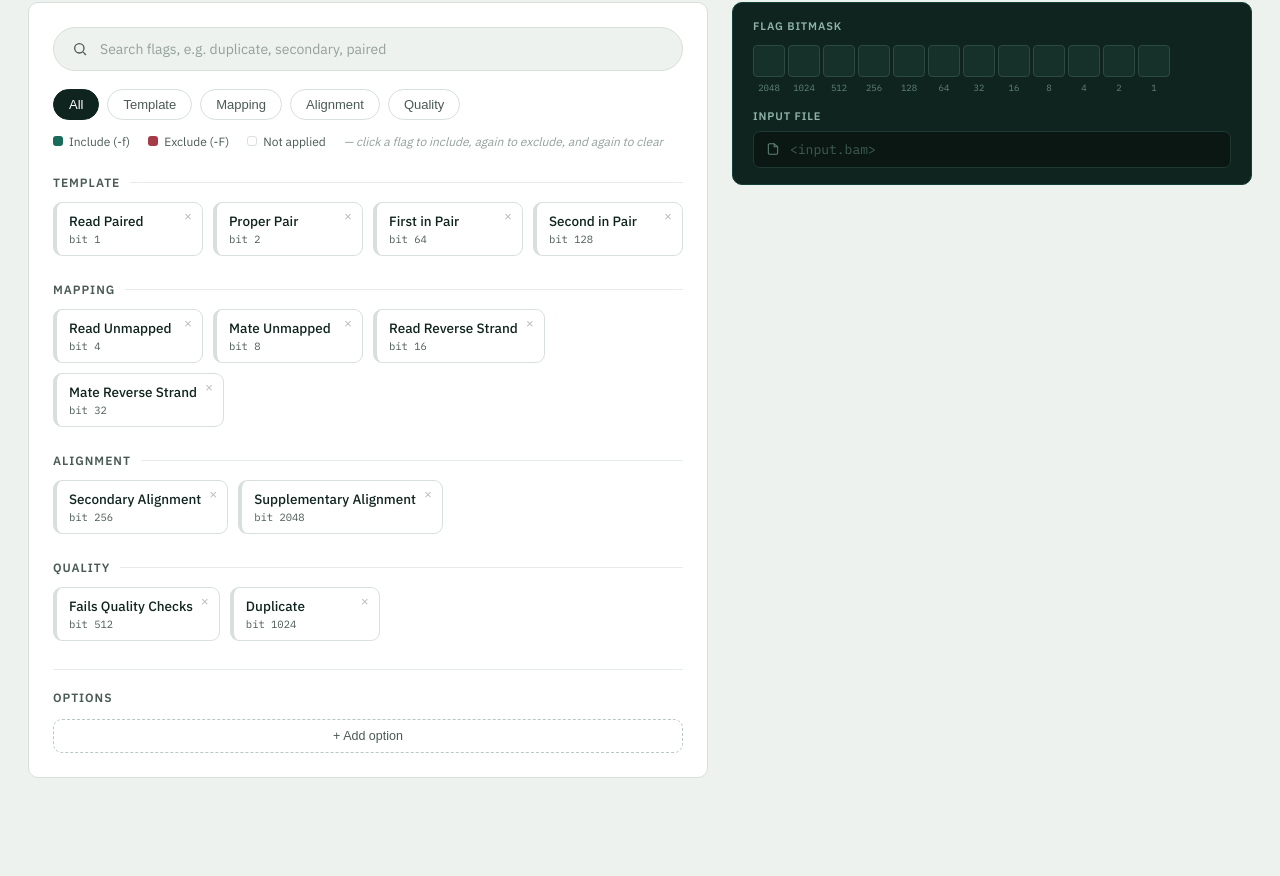
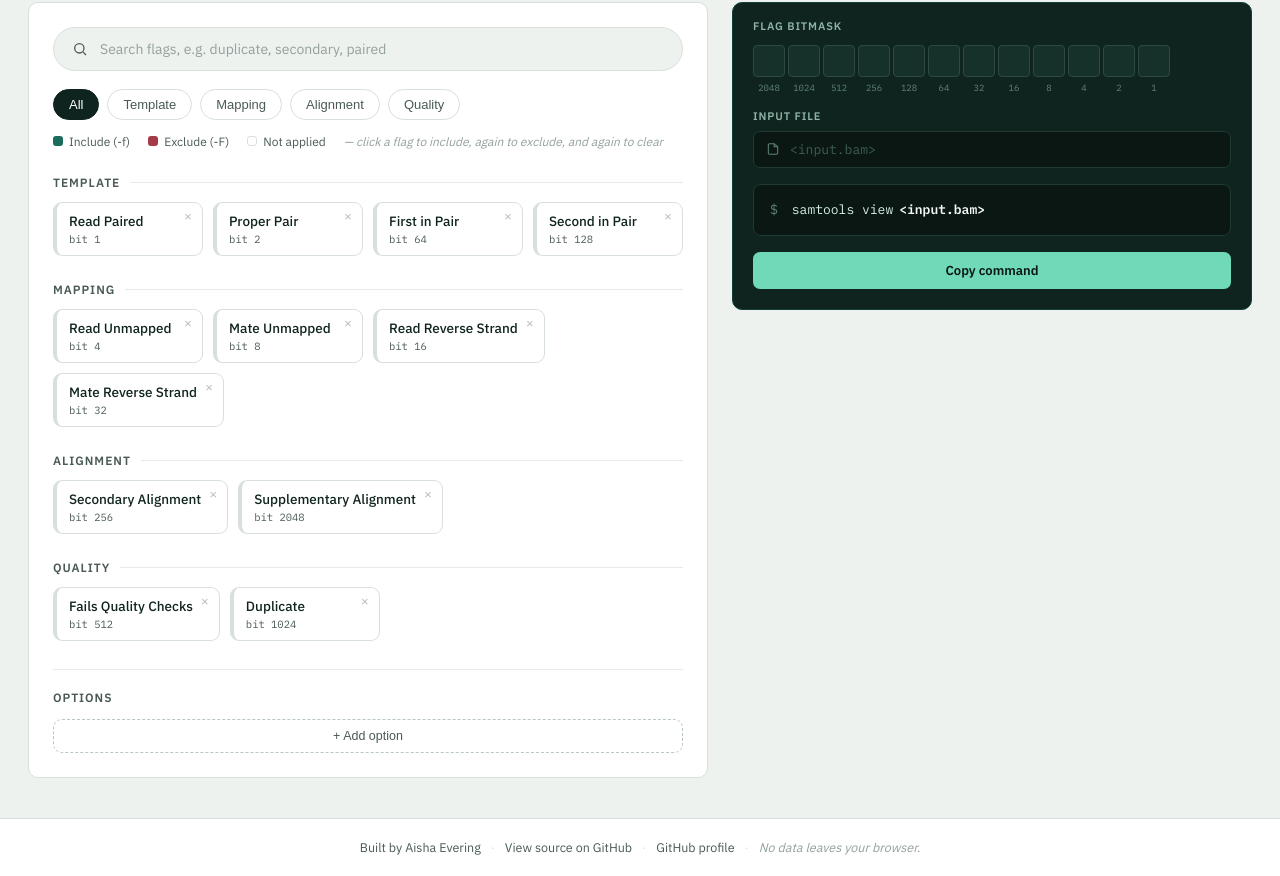
Before and after one commit to AishaEvering/BioTools, a React (Vite) app: page / in a window 1280 px wide. Shown: the part 107-983 px from the top of the page. Before the commit the page ends 913 px from the top, so only its background shows below. Built offline with nearby package versions, Linux system fonts and the light colour scheme.

Commit message:
implemented the command, footer, copy button components

```diff
--- a/src/App.tsx
+++ b/src/App.tsx
@@ -5,20 +5,41 @@ import OutputPanel from "./ui/layout/OutputPanel/OutputPanel";
 import { createFlagFilter } from "./domain/services/filtering/CreateFlagFilter";
 import { useState } from "react";
 import type { FlagFilter } from "./domain/filtering/FlagFilter";
+import BottomBar from "./ui/layout/BottomBar/BottomBar";
+import type { SelectedViewOption } from "./domain/options/SelectedViewOption";
 
 function App() {
   const [flagFilter, setFlagFilter] = useState<FlagFilter>(
     createFlagFilter([], []),
   );
 
+  const [selectedOptions, setSelectedOptions] = useState<SelectedViewOption[]>(
+    [],
+  );
+
+  const [highlightedKeys, setHighlightedKeys] = useState<string[]>([]);
+
   return (
     <>
       <TopBar />
 
       <main className="workspace">
-        <BuilderPanel flagFilter={flagFilter} setFlagFilter={setFlagFilter} />
-        <OutputPanel flagFilter={flagFilter} />
+        <BuilderPanel
+          flagFilter={flagFilter}
+          setFlagFilter={setFlagFilter}
+          selectedOptions={selectedOptions}
+          setSelectedOptions={setSelectedOptions}
+          setHighlightedKeys={setHighlightedKeys}
+        />
+        <OutputPanel
+          flagFilter={flagFilter}
+          selectedOptions={selectedOptions}
+          setHighlightedKeys={setHighlightedKeys}
+          highlightedKeys={highlightedKeys}
+        />
       </main>
+
+      <BottomBar />
     </>
   );
 }
--- a/src/domain/services/command/SamViewCommandRenderer.ts
+++ b/src/domain/services/command/SamViewCommandRenderer.ts
@@ -17,26 +17,37 @@ export function renderSamViewCommand(command: SamViewCommand): string {
 
     return [
         "samtools view",
-        options,
         includedFlags,
         excludedFlags,
+        options,
         inputFileName
     ].filter(Boolean).join(" ");
 }
 
 function renderSelectedOptions(options: SelectedViewOption[]): string {
-    return options.map(({option, value}) => {
-        return option.requiresValue ? `${option.syntax} ${formatValue(value)}` : option.syntax;
-    }).join(" ");
+  return options
+    .filter(({ option, value }) => {
+      if (!option.requiresValue) {
+        return true;
+      }
+
+      return value !== undefined && value !== "";
+    })
+    .map(({ option, value }) => {
+      return option.requiresValue
+        ? `${option.syntax} ${formatValue(value!)}`
+        : option.syntax;
+    })
+    .join(" ");
 }
 
-function formatValue(value: string | number | undefined): string | number | undefined {
-    if (value === undefined) {
+export function formatValue(value: string | number | undefined): string | number | undefined {
+    if (value === undefined || value === "") {
         return undefined;
     }
 
     if (typeof value === "string") {
-        return `"${value}"`;
+        return value.includes(" ") ? `"${value}"` : value;
     }
     return value;
 }
--- a/src/styles/global.css
+++ b/src/styles/global.css
@@ -21,6 +21,7 @@ a{color:inherit;}
     align-items:start;
 }
 
+
 @media (max-width: 880px){
     .workspace{grid-template-columns:1fr;padding:16px;}
 }
--- /dev/null
+++ b/src/ui/Command/Command.css
@@ -0,0 +1,106 @@
+.command-block {
+  margin: 16px 20px;
+  background: #0a1712;
+  border: 1px solid var(--terminal-line);
+  border-radius: 8px;
+  padding: 14px 16px;
+  font-family: var(--mono);
+  font-size: 13px;
+  line-height: 1.6;
+
+  display: flex;
+  flex-wrap: wrap;
+  align-items: center;
+  gap: 0 6px;
+}
+
+.command-block .prompt {
+  color: #5f8377;
+  margin-right: 8px;
+}
+
+/* -f include flags */
+.command-block .command-include {
+  color: var(--terminal-accent);
+}
+
+/* -F exclude flags */
+.command-block .command-exclude {
+  color: #e59aa2;
+}
+
+/* View options: -q, -h, -O, -o, etc. */
+.command-block .command-option {
+  color: #e0c37a;
+}
+
+/* Input file */
+.command-block .command-file {
+  color: #f2f7f4;
+  font-weight: 600;
+}
+
+/* Anything that can briefly highlight when changed */
+.command-block [data-key] {
+  padding: 1px 3px;
+  margin: 0 -3px;
+  border-radius: 4px;
+}
+
+.command-name,
+.command-include,
+.command-exclude {
+  white-space: nowrap;
+}
+
+.command-option{
+  display: inline-flex;
+  gap: 6px;
+  max-width: 100%;
+  min-width: 0;
+}
+
+.command-option-syntax{
+  white-space: nowrap;
+  flex-shrink: 0;
+}
+
+.command-value{
+  min-width: 0;
+  overflow-wrap: anywhere;
+}
+
+.command-file{
+  max-width: 100%;
+  overflow-wrap: anywhere;
+}
+
+@keyframes cmdPulse {
+  0% {
+    background-color: rgba(255, 255, 255, .4);
+  }
+
+  100% {
+    background-color: transparent;
+  }
+}
+
+.command-block [data-key].pulse {
+  animation: cmdPulse .9s ease;
+}
+
+.copy-btn{
+    margin:0 20px 20px;
+    width:calc(100% - 40px);
+    background:var(--terminal-accent);
+    color:#0a1712;
+    border:none;
+    padding:10px;
+    border-radius:7px;
+    font-family:var(--sans);
+    font-weight:600;
+    font-size:13px;
+    cursor:pointer;
+}
+
+.copy-btn:hover{background:#8ce7c8;}
--- /dev/null
+++ b/src/ui/Command/Command.tsx
@@ -0,0 +1,115 @@
+import { useEffect, useState } from "react";
+import type { SamViewCommand } from "../../domain/command/SamViewCommand";
+import {
+  DEFAULT_INPUT_FILE,
+  formatValue,
+  renderSamViewCommand,
+} from "../../domain/services/command/SamViewCommandRenderer";
+import "./Command.css";
+
+interface CommandProps {
+  readonly command: SamViewCommand;
+  readonly highlightedKeys: string[];
+  setHighlightedKeys: React.Dispatch<React.SetStateAction<string[]>>;
+}
+
+export default function SamViewCommand({
+  command,
+  highlightedKeys,
+  setHighlightedKeys,
+}: CommandProps) {
+  const [copyStatus, setCopyStatus] = useState<"idle" | "copied" | "error">(
+    "idle",
+  );
+
+  const renderedCommand = renderSamViewCommand(command);
+
+  useEffect(() => {
+    if (highlightedKeys.length === 0) return;
+
+    const timeout = setTimeout(() => {
+      setHighlightedKeys([]);
+    }, 900);
+
+    return () => clearTimeout(timeout);
+  }, [highlightedKeys, setHighlightedKeys]);
+
+  const handlerCopy = async () => {
+    try {
+      await navigator.clipboard.writeText(renderedCommand);
+      setCopyStatus("copied");
+    } catch {
+      setCopyStatus("error");
+    }
+
+    setTimeout(() => {
+      setCopyStatus("idle");
+    }, 1200);
+  };
+
+  return (
+    <div>
+      <div className="command-block">
+        <span className="prompt">$</span>
+        <span className="command-name">samtools view</span>
+
+        {command.flagFilter.calculatedIncludeValue !== 0 && (
+          <span
+            className={`command-include ${highlightedKeys.includes("f") ? "pulse" : ""}`}
+            data-key="f"
+          >
+            {" "}
+            -f {command.flagFilter.calculatedIncludeValue}
+          </span>
+        )}
+
+        {command.flagFilter.calculatedExcludeValue !== 0 && (
+          <span
+            className={`command-exclude ${highlightedKeys.includes("F") ? "pulse" : ""}`}
+            data-key="F"
+          >
+            {" "}
+            -F {command.flagFilter.calculatedExcludeValue}
+          </span>
+        )}
+
+        {command.options.map(({ option, value }) => {
+          if (option.requiresValue && (value === undefined || value === "")) {
+            return null;
+          }
+
+          return (
+            <span
+              key={option.id}
+              className={`command-option ${highlightedKeys.includes("opt-" + option.id) ? "pulse" : ""}`}
+              data-key={`opt-${option.id}`}
+            >
+              {" "}
+              <span className="command-option-syntax">{option.syntax}</span>
+              {option.requiresValue && (
+                <span className="command-value">{formatValue(value!)}</span>
+              )}
+            </span>
+          );
+        })}
+
+        <span
+          className={`command-file ${highlightedKeys.includes("file") ? "pulse" : ""}`}
+          data-key="file"
+        >
+          {" "}
+          {command.inputFile === undefined || command.inputFile === ""
+            ? DEFAULT_INPUT_FILE
+            : formatValue(command.inputFile)}
+        </span>
+      </div>
+      <button className="copy-btn" onClick={handlerCopy}>
+        {copyStatus === "copied"
+          ? "Copied"
+          : copyStatus === "error"
+            ? "Copy failed"
+            : "Copy command"}
+      </button>
+    </div>
+  );
+}
--- /dev/null
+++ b/src/ui/layout/BottomBar/BottomBar.css
@@ -0,0 +1,44 @@
+.site-footer{
+    border-top:1px solid var(--line);
+    background:var(--paper);
+    padding:20px 28px;
+    margin-top:12px;
+}
+
+.footer-inner{
+    max-width:1280px;
+    margin:0 auto;
+    display:flex;
+    align-items:center;
+    justify-content:center;
+    flex-wrap:wrap;
+    gap:8px 10px;
+    font-size:12.5px;
+    color:var(--ink-soft);
+    text-align:center;
+  }
+
+  .footer-inner a{
+    color:var(--ink-soft);
+    text-decoration:none;
+    border-bottom:1px solid transparent;
+    transition:color .15s ease, border-color .15s ease;
+  }
+
+  .footer-inner a:hover{
+    color:var(--teal);
+    border-color:var(--teal);
+  }
+
+  .footer-dot{color:var(--line);}
+
+  .footer-note{
+    font-style:italic;
+    color:#93a19b;
+  }
+
+  @media (max-width:560px){
+    .footer-dot{display:none;}
+    .footer-inner{gap:4px;}
+    .footer-inner > *{width:100%;}
+  }
--- /dev/null
+++ b/src/ui/layout/BottomBar/BottomBar.tsx
@@ -0,0 +1,38 @@
+import "./BottomBar.css";
+
+export default function BottomBar() {
+  return (
+    <footer className="site-footer">
+      <div className="footer-inner">
+        <span>
+          Built by{" "}
+          <a
+            href="https://www.aishaeportfolio.com/"
+            target="_blank"
+            rel="noopener noreferrer"
+          >
+            Aisha Evering
+          </a>
+        </span>
+        <span className="footer-dot">·</span>
+        <a
+          href="https://github.com/AishaEvering/BioTools"
+          target="_blank"
+          rel="noopener noreferrer"
+        >
+          View source on GitHub
+        </a>
+        <span className="footer-dot">·</span>
+        <a
+          href="https://github.com/AishaEvering"
+          target="_blank"
+          rel="noopener noreferrer"
+        >
+          GitHub profile
+        </a>
+        <span className="footer-dot">·</span>
+        <span className="footer-note">No data leaves your browser.</span>
+      </div>
+    </footer>
+  );
+}
--- a/src/ui/layout/BuilderPanel/BuilderPanel.tsx
+++ b/src/ui/layout/BuilderPanel/BuilderPanel.tsx
@@ -20,18 +20,23 @@ const viewOptionCatalog = new ViewOptionCatalog();
 interface BuilderPanelProps {
   flagFilter: FlagFilter;
   setFlagFilter: React.Dispatch<React.SetStateAction<FlagFilter>>;
+  selectedOptions: SelectedViewOption[];
+  setSelectedOptions: React.Dispatch<
+    React.SetStateAction<SelectedViewOption[]>
+  >;
+  setHighlightedKeys: React.Dispatch<React.SetStateAction<string[]>>;
 }
 
 export default function BuilderPanel({
   flagFilter,
   setFlagFilter,
+  selectedOptions,
+  setSelectedOptions,
+  setHighlightedKeys,
 }: BuilderPanelProps) {
   const [searchText, setSearchText] = useState("");
   const [selectedCategory, setSelectedCategory] = useState("All");
   const [hiddenFlagIds, setHiddenFlagIds] = useState<Set<number>>(new Set());
-  const [selectedOptions, setSelectedOptions] = useState<SelectedViewOption[]>(
-    [],
-  );
 
   const flags = samFlagCatalog.getAll();
   const viewOptions = viewOptionCatalog.getAll();
@@ -85,6 +90,7 @@ export default function BuilderPanel({
           flagFilter?.excludedFlags,
         ),
       );
+      setHighlightedKeys(["f"]);
     }
 
     if (currentState === "include") {
@@ -94,6 +100,7 @@ export default function BuilderPanel({
           [...flagFilter.excludedFlags, flag],
         ),
       );
+      setHighlightedKeys(["F"]);
     }
 
     if (currentState === "exclude") {
@@ -103,6 +110,7 @@ export default function BuilderPanel({
           flagFilter.excludedFlags.filter((f) => f.id !== flag.id),
         ),
       );
+      setHighlightedKeys(["F"]);
     }
   }
 
@@ -145,6 +153,13 @@ export default function BuilderPanel({
         value,
       },
     ]);
+
+    if (option.requiresValue) {
+      if (value !== undefined || value !== "")
+        setHighlightedKeys([`opt-${option.id}`]);
+    } else {
+      setHighlightedKeys([`opt-${option.id}`]);
+    }
   }
 
   function handleRemoveOption(option: ViewOption) {
@@ -169,15 +184,8 @@ export default function BuilderPanel({
           : selected,
       ),
     );
+    setHighlightedKeys([`opt-${option.id}`]);
   }
-
-  //   const activeOptions = selectedOptions.filter((selected) => {
-  //     if (!selected.option.requiresValue) {
-  //       return true;
-  //     }
-
-  //     return selected.value !== undefined && selected.value !== "";
-  //   });
 
   return (
     <div className="builder">
--- a/src/ui/layout/OutputPanel/OutputPanel.tsx
+++ b/src/ui/layout/OutputPanel/OutputPanel.tsx
@@ -5,16 +5,38 @@ import { SamFlagCatalog } from "../../../domain/services/samFlags/SamFlagCatalog
 import type { FlagFilter } from "../../../domain/filtering/FlagFilter";
 import BitMaskBar from "../../BitMaskBar/BitMaskBar";
 import ActiveFlags from "../../ActiveFlags/ActiveFlags";
+import Command from "../../Command/Command";
+import type { SelectedViewOption } from "../../../domain/options/SelectedViewOption";
+import type { SamViewCommand } from "../../../domain/command/SamViewCommand";
 
 interface OutputPanelProps {
   flagFilter: FlagFilter;
+  selectedOptions: SelectedViewOption[];
+  setHighlightedKeys: React.Dispatch<React.SetStateAction<string[]>>;
+  highlightedKeys: string[];
 }
 
 const samFlagCatalog = new SamFlagCatalog();
 
-export default function OutputPanel({ flagFilter }: OutputPanelProps) {
+export default function OutputPanel({
+  flagFilter,
+  selectedOptions,
+  setHighlightedKeys,
+  highlightedKeys,
+}: OutputPanelProps) {
   const [inputFile, setInputFile] = useState("");
   const flags = samFlagCatalog.getAll();
+
+  function handleInputFileChange(value: string) {
+    setInputFile(value);
+    setHighlightedKeys(["file"]);
+  }
+
+  const command: SamViewCommand = {
+    flagFilter,
+    options: selectedOptions,
+    inputFile,
+  };
 
   return (
     <div className="output-panel">
@@ -22,8 +44,13 @@ export default function OutputPanel({ flagFilter }: OutputPanelProps) {
         <h2>Flag bitmask</h2>
       </div>
       <BitMaskBar flags={flags} flagFilter={flagFilter} />
-      <InputFile value={inputFile} onChange={setInputFile} />
+      <InputFile value={inputFile} onChange={handleInputFileChange} />
       <ActiveFlags flags={flags} flagFilter={flagFilter} />
+      <Command
+        command={command}
+        setHighlightedKeys={setHighlightedKeys}
+        highlightedKeys={highlightedKeys}
+      />
     </div>
   );
 }
--- a/src/ui/layout/TopBar/TopBar.css
+++ b/src/ui/layout/TopBar/TopBar.css
@@ -140,4 +140,6 @@
 @media (max-width: 560px){
     .crumbs{display:none;}
     .tagline{padding-left:0;}
+    .project-motto{padding-left:0;}
+    .project-motto-popover{width:220px;}
 }
```
Also changed, not shown: src/ui/Options/Option.css (+16 -25 lines).
